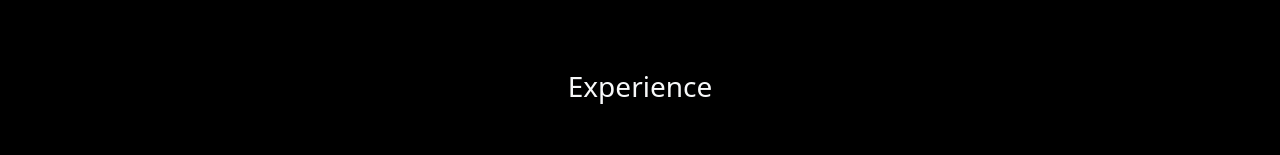
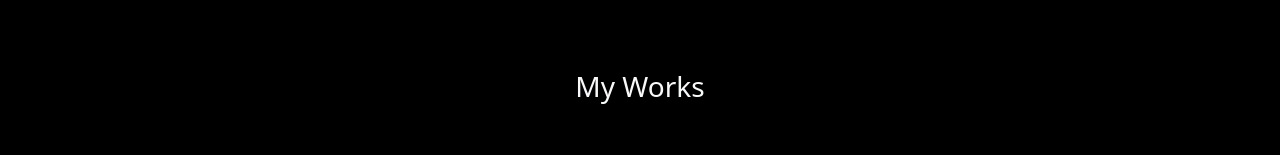
Before and after one commit to Prithivi36/Portfolio, a React (Vite) app in the folder Portfolio/: page / in a window 1280 px wide. Shown: the part 730-885 px from the top of the page. Built offline with nearby package versions, Linux system fonts and the light colour scheme; a web font is replaced by a local one.

Commit message:
test commit

```diff
--- a/Portfolio/src/Experience/Timeline.jsx
+++ b/Portfolio/src/Experience/Timeline.jsx
@@ -4,7 +4,7 @@ import Info from '../Home/Info'
 function Timeline() {
   return (
     <>
-    <h3 className='text-center text-light'>Experience</h3>
+    <h3 className='text-center text-light'>My Works</h3>
       <div className="">
         <h4 className='ms-5 text-decoration-underline text-light mt-5'>Jenkins Test </h4>
       </div>
```
